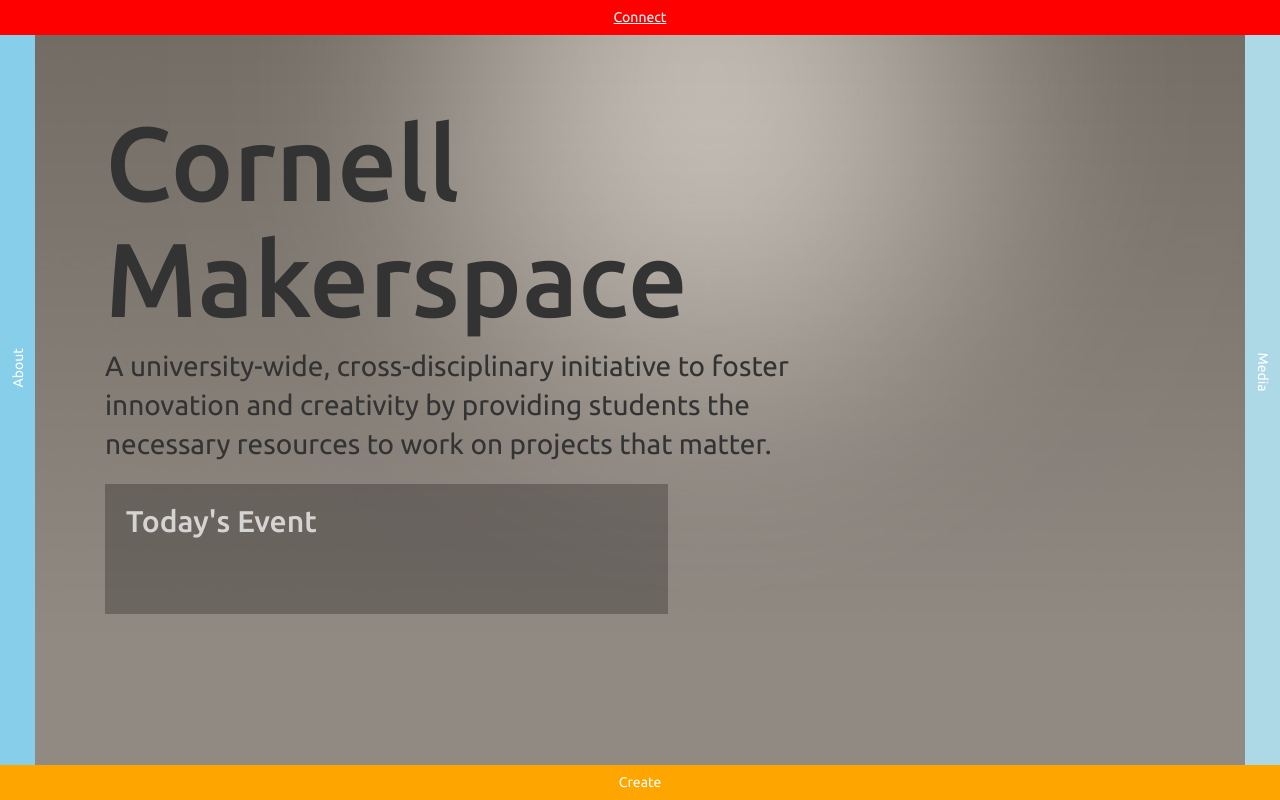
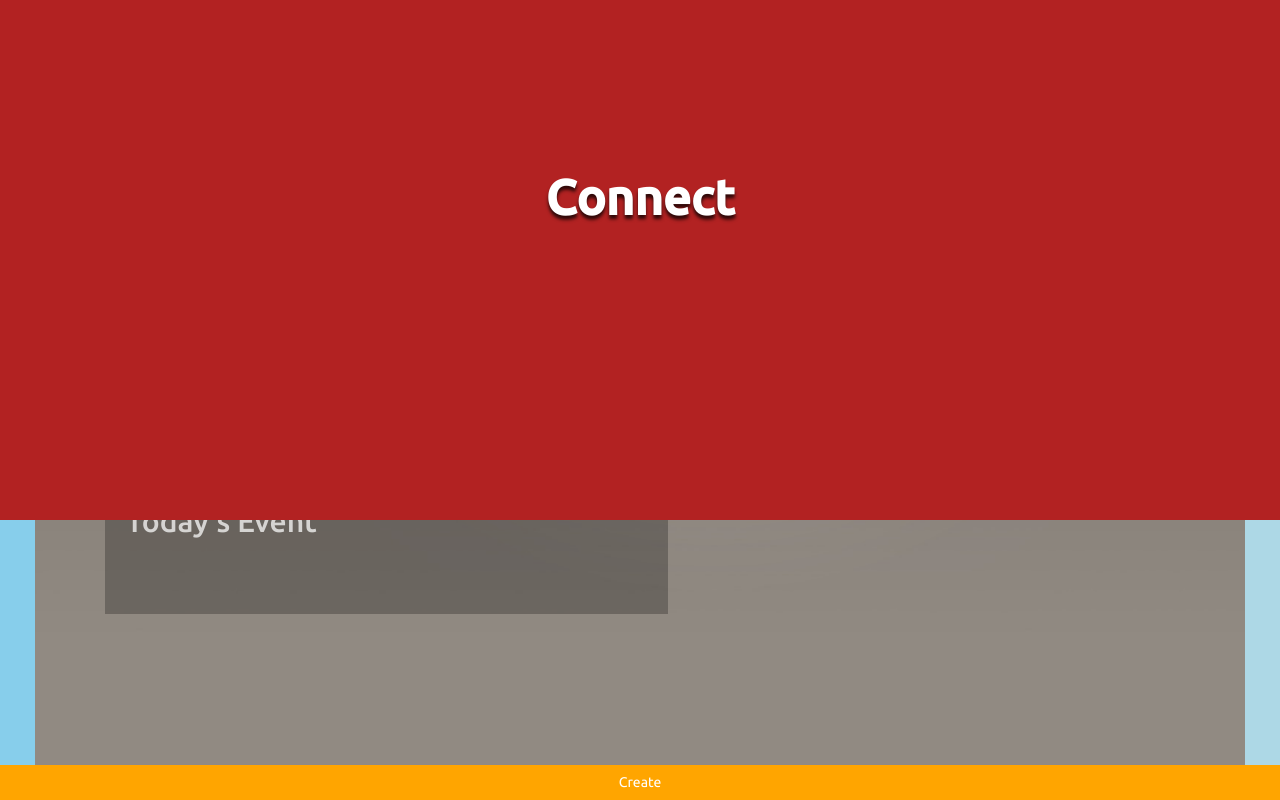
Before and after one commit to JustinSelig/CornellMake, a Python web app: template templates/index.html in a window 1280 px wide. Run offline with Jinja, Linux system fonts and the light colour scheme; the template is opened without the code that fills it, so the values that code supplies are empty; some libraries are stand-ins or nearby versions.

Commit message:
Adds nav transition functionality

```diff
--- a/static/css/main.css
+++ b/static/css/main.css
@@ -27,18 +27,25 @@
 		padding: 0;
 		margin: 0;
 		position: fixed;
+		text-decoration: none;
+		transition: all 200ms ease-out;
 	}
 
-	.nav-top {
+	.nav-bars .text {
+		position: relative;
+		transition: all 350ms ease-in;
+	}
+
+	.nav-bars .nav-top {
 		top: 0;
 		line-height: 2.5em;
 		height: 2.5em;
 		width: 100%;
 		z-index: 3;
-		background: red;
+		background: firebrick;
 	}
 
-	.nav-bottom {
+	.nav-bars .nav-bottom {
 		bottom: 0;
 		line-height: 2.5em;
 		height: 2.5em;
@@ -47,7 +54,7 @@
 		background: orange;
 	}
 
-	.nav-right {
+	.nav-bars .nav-right {
 		right: 0;
 		height: 100%;
 		width: 2.5em;
@@ -55,7 +62,7 @@
 		background: lightblue;
 	}
 
-	.nav-left {
+	.nav-bars .nav-left {
 		left: 0;
 		height: 100%;
 		width: 2.5em;
@@ -63,8 +70,13 @@
 		background: skyblue;
 	}
 
-
-	.text-rotate-right {
+	.nav-bars .nav-top .text {
+		top: 0;
+	}
+	.nav-bars .nav-right .text {
+		top: 0;
+	}
+	.nav-bars .nav-right .text {
 		-webkit-transform: rotate(90deg);
 		-moz-transform: rotate(90deg);
 		-o-transform: rotate(90deg);
@@ -72,7 +84,7 @@
 		top: 45%;
 	}
 
-	.text-rotate-left {
+	.nav-bars .nav-left .text {
 		-webkit-transform: rotate(270deg);
 		-moz-transform: rotate(270deg);
 		-o-transform: rotate(270deg);
--- a/templates/index.html
+++ b/templates/index.html
@@ -38,10 +38,10 @@
 	<header id="top">
 		<nav>
 			<ul class="nav-bars">
-				<li><a class="nav-top" href="http://google.com">Connect</a></li>
-				<li><a class="nav-bottom" href="#">Create</a></li>
-				<li><a class="nav-right" href="#"><div class="text-rotate-right">Media</div></a></li>
-				<li><a class="nav-left" href="#"><div class="text-rotate-left">About</div></a></a></li>
+				<li><a class="nav-top" href="http://google.com"><div class="text">Connect</div></a></li>
+				<li><a class="nav-bottom" href="#"><div class="text">Create</div></a></li>
+				<li><a class="nav-right" href="#"><div class="text">Media</div></a></li>
+				<li><a class="nav-left" href="#"><div class="text">About</div></a></a></li>
 			</ul>
 		</nav>
 	</header>
```
Also changed, not shown: other parts of static/css/main.css (+38 -0 lines).
